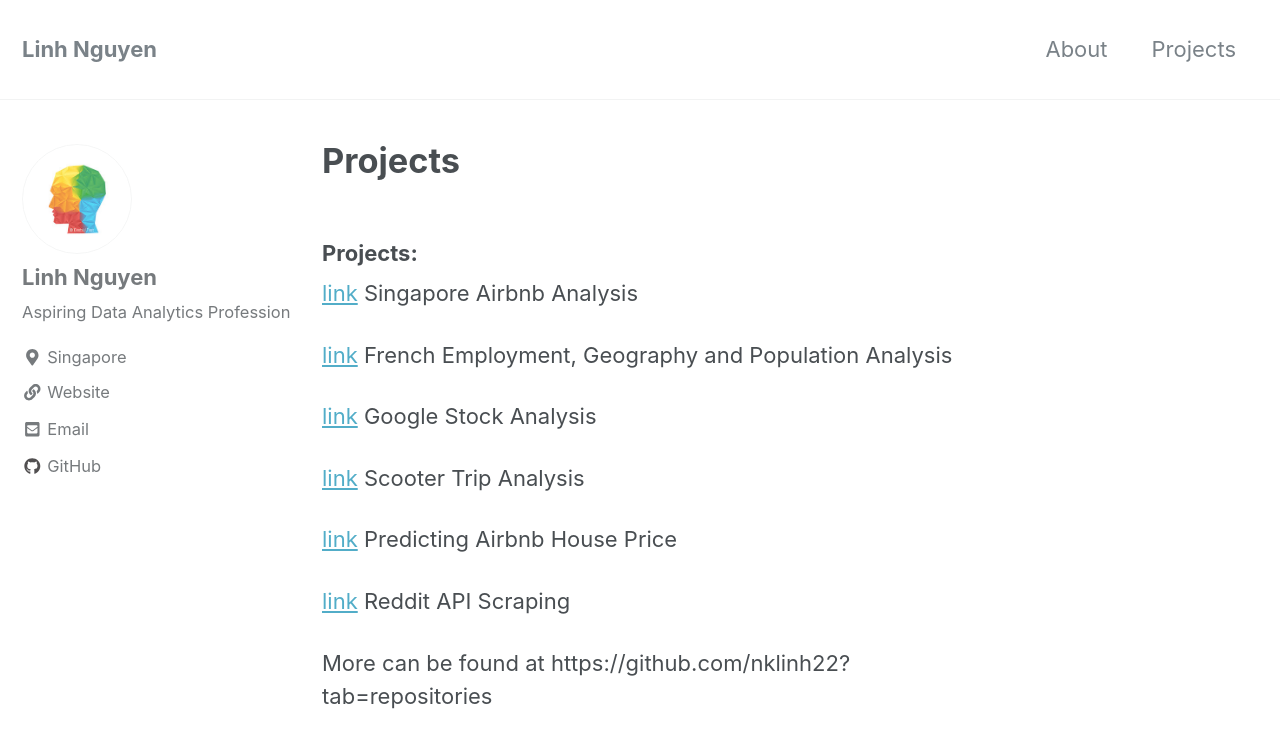
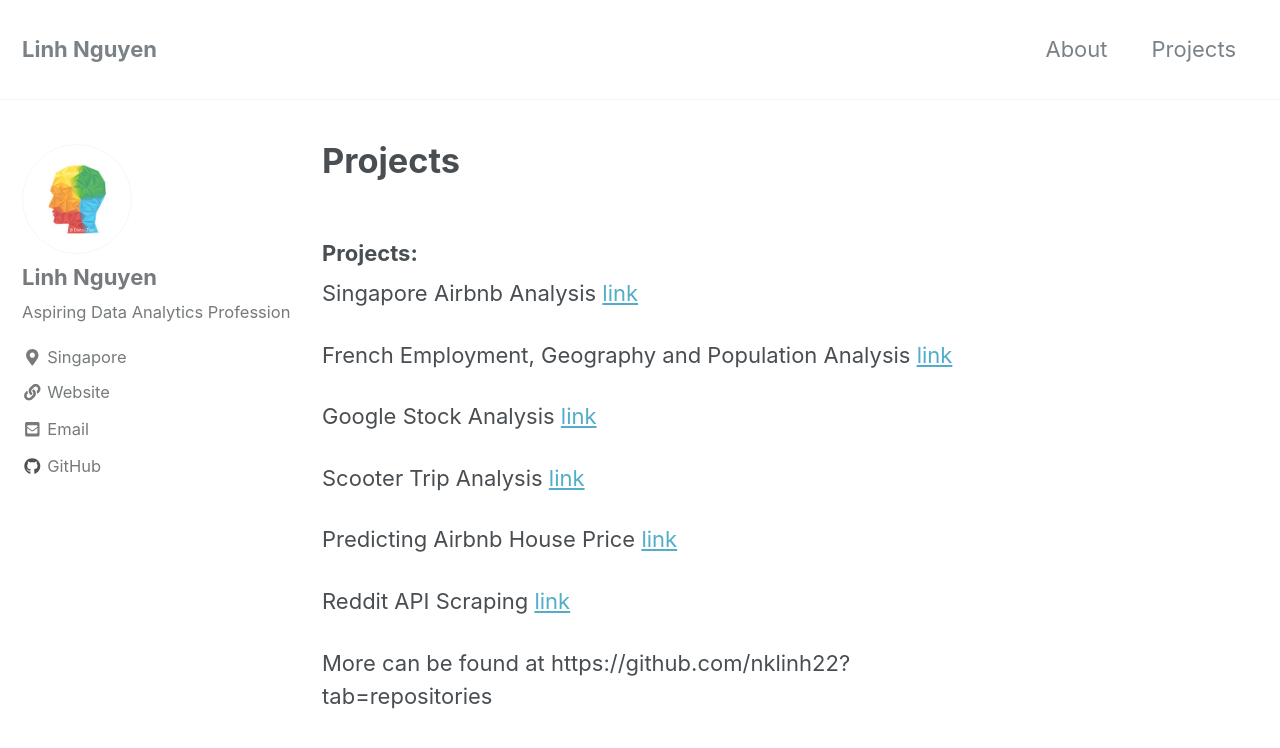
Before and after one commit to nklinh22/nklinh22.github.io, a Jekyll site: the page built from _pages/projects.md, in a window 1280 px wide and 900 px high. Shown: the top 748 px of the window. Built offline with Jekyll 4.4.1, drawn with Linux system fonts in a browser that asks for light colours; nearby versions of some CDN libraries.

```diff
--- a/_pages/projects.md
+++ b/_pages/projects.md
@@ -8,21 +8,22 @@ author_profile: true
 
 ### Projects:
 
-[link](https://github.com/nklinh22/singapore-airbnb-analysis) Singapore Airbnb Analysis
+Singapore Airbnb Analysis [link](https://github.com/nklinh22/singapore-airbnb-analysis)
 
 
-[link](https://github.com/nklinh22/french-employment-analysis) French Employment, Geography and Population Analysis
+French Employment, Geography and Population Analysis [link](https://github.com/nklinh22/french-employment-analysis)
 
 
-[link](https://github.com/nklinh22/google-stock-analysis) Google Stock Analysis
+Google Stock Analysis [link](https://github.com/nklinh22/google-stock-analysis)
 
 
-[link](https://github.com/nklinh22/scooter-analysis) Scooter Trip Analysis
+Scooter Trip Analysis [link](https://github.com/nklinh22/scooter-analysis)
 
 
-[link](https://github.com/nklinh22/predict-airbnb-house-price) Predicting Airbnb House Price
+Predicting Airbnb House Price  [link](https://github.com/nklinh22/predict-airbnb-house-price)
 
 
-[link](https://github.com/nklinh22/Reddit-API-Scraping) Reddit API Scraping
+Reddit API Scraping [link](https://github.com/nklinh22/Reddit-API-Scraping)
+
 
 More can be found at https://github.com/nklinh22?tab=repositories
```
